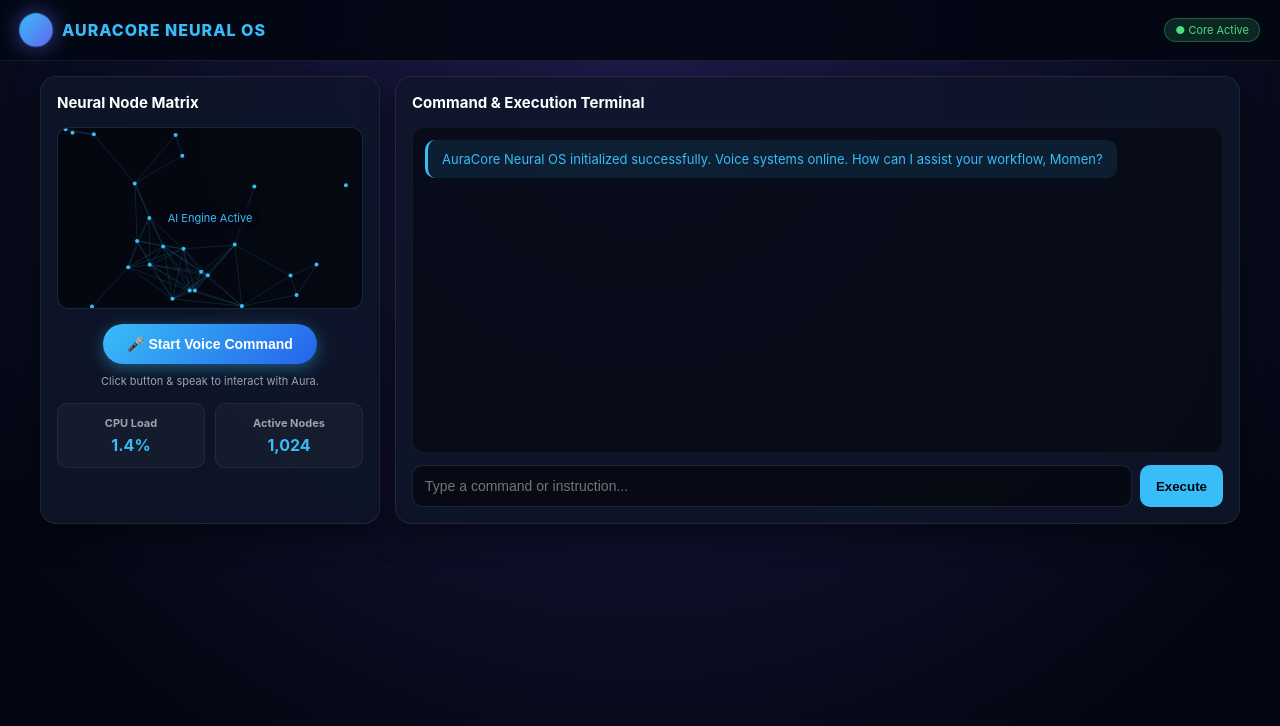
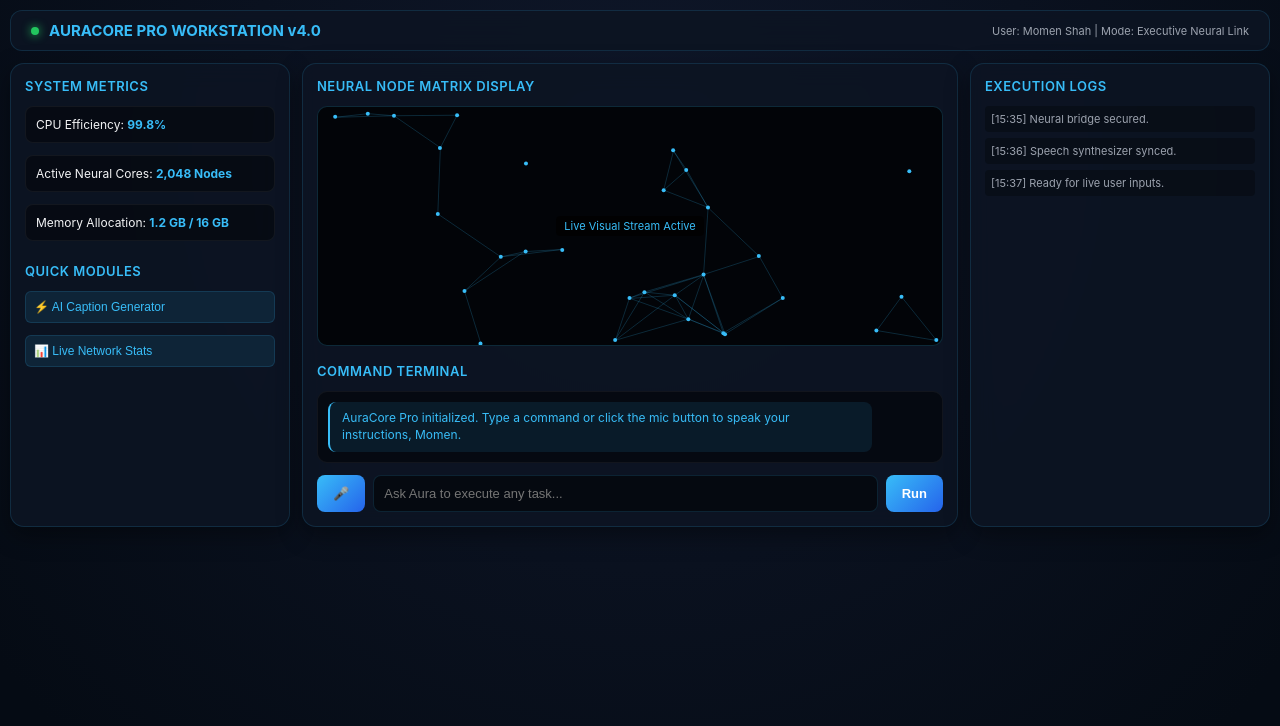
Before and after one commit to shahmomen08-max/aurastream, a plain HTML site: page index.html in a window 1280 px wide. Drawn offline with Linux system fonts and the light colour scheme.

Commit message:
Update index.html

```diff
--- a/index.html
+++ b/index.html
@@ -3,77 +3,83 @@
 <head>
     <meta charset="UTF-8">
     <meta name="viewport" content="width=device-width, initial-scale=1.0">
-    <title>AuraCore Neural OS - Advanced AI Workspace</title>
+    <title>AuraCore Pro - Neural Workstation</title>
     <style>
         :root {
-            --bg-color: #030712;
-            --card-bg: rgba(15, 23, 42, 0.85);
+            --bg-color: #050b14;
+            --panel-bg: rgba(13, 20, 35, 0.9);
             --accent: #38bdf8;
-            --accent-glow: rgba(56, 189, 248, 0.4);
-            --text-main: #f9fafb;
+            --accent-glow: rgba(56, 189, 248, 0.3);
+            --text-main: #f3f4f6;
             --text-sub: #9ca3af;
+            --border-color: rgba(56, 189, 248, 0.15);
         }
+        * { box-sizing: border-box; }
         body {
             font-family: 'Inter', -apple-system, sans-serif;
             background-color: var(--bg-color);
             color: var(--text-main);
             margin: 0;
-            padding: 0;
-            background-image: radial-gradient(circle at 50% 10%, #1e1b4b 0%, #030712 80%);
+            padding: 10px;
             min-height: 100vh;
+            background-image: radial-gradient(circle at 50% 20%, #0f172a 0%, #050b14 90%);
         }
-        header {
+
+        /* Top Header Bar */
+        .top-bar {
             display: flex;
             justify-content: space-between;
             align-items: center;
-            padding: 14px 20px;
-            background: rgba(3, 7, 18, 0.9);
-            backdrop-filter: blur(12px);
-            border-bottom: 1px solid rgba(255, 255, 255, 0.08);
-            position: sticky;
-            top: 0;
-            z-index: 1000;
+            background: var(--panel-bg);
+            border: 1px solid var(--border-color);
+            padding: 10px 20px;
+            border-radius: 12px;
+            margin-bottom: 12px;
+            backdrop-filter: blur(10px);
         }
-        .brand { display: flex; align-items: center; gap: 10px; }
-        .core-orb {
-            width: 32px; height: 32px;
-            background: linear-gradient(135deg, #38bdf8, #6366f1);
-            border-radius: 50%;
-            box-shadow: 0 0 20px var(--accent-glow);
-            animation: pulseOrb 2s infinite alternate;
+        .brand { display: flex; align-items: center; gap: 10px; font-weight: bold; color: var(--accent); font-size: 15px; }
+        .dot { width: 8px; height: 8px; background: #22c55e; border-radius: 50%; box-shadow: 0 0 10px #22c55e; }
+
+        /* Desktop Multi-Column Grid Layout (Jaise Laptop me hai) */
+        .workspace-grid {
+            display: grid;
+            grid-template-columns: 280px 1fr 300px;
+            gap: 12px;
+            max-width: 1400px;
+            margin: 0 auto;
         }
-        @keyframes pulseOrb {
-            0% { transform: scale(0.95); box-shadow: 0 0 10px rgba(56,189,248,0.3); }
-            100% { transform: scale(1.08); box-shadow: 0 0 25px rgba(99,102,241,0.7); }
-        }
-        .brand-name { font-size: 16px; font-weight: 800; letter-spacing: 1px; color: #38bdf8; }
-
-        .main-layout {
-            display: grid;
-            grid-template-columns: 1fr;
-            gap: 15px;
-            padding: 15px;
-            max-width: 1200px;
-            margin: 0 auto;
-            padding-bottom: 90px;
-        }
-        @media(min-width: 768px) {
-            .main-layout { grid-template-columns: 340px 1fr; }
-        }
-        .panel {
-            background: var(--card-bg);
-            backdrop-filter: blur(16px);
-            border: 1px solid rgba(255, 255, 255, 0.08);
-            border-radius: 16px;
-            padding: 16px;
-            box-shadow: 0 10px 30px rgba(0,0,0,0.5);
+        @media(max-width: 1024px) {
+            .workspace-grid { grid-template-columns: 1fr; }
         }
 
-        /* Neural Node Visualizer Canvas */
-        .node-canvas-box {
-            height: 180px;
-            background: rgba(0, 0, 0, 0.6);
-            border-radius: 12px;
+        .panel {
+            background: var(--panel-bg);
+            border: 1px solid var(--border-color);
+            border-radius: 14px;
+            padding: 14px;
+            display: flex;
+            flex-direction: column;
+            gap: 12px;
+            backdrop-filter: blur(12px);
+            box-shadow: 0 8px 25px rgba(0,0,0,0.4);
+        }
+        .panel-title { font-size: 13px; font-weight: 600; color: var(--accent); margin: 0; text-transform: uppercase; letter-spacing: 0.5px; }
+
+        /* Left Side Stats & Quick Tools */
+        .stat-box {
+            background: rgba(0,0,0,0.4);
+            border: 1px solid rgba(255,255,255,0.05);
+            padding: 10px;
+            border-radius: 8px;
+            font-size: 12px;
+        }
+        .stat-box span { color: var(--accent); font-weight: bold; }
+
+        /* Center Neural Screen / Canvas */
+        .main-screen {
+            height: 240px;
+            background: #020408;
+            border-radius: 10px;
             position: relative;
             overflow: hidden;
             border: 1px solid rgba(56, 189, 248, 0.2);
@@ -83,282 +89,218 @@
         }
         canvas { width: 100%; height: 100%; position: absolute; top:0; left:0; }
 
-        .mic-btn-box {
-            text-align: center;
-            margin-top: 15px;
-        }
-        .mic-btn {
-            background: linear-gradient(135deg, #38bdf8, #2563eb);
-            color: #fff; border: none;
-            padding: 12px 24px; border-radius: 30px;
-            font-weight: bold; font-size: 14px; cursor: pointer;
-            box-shadow: 0 4px 15px var(--accent-glow);
-            display: inline-flex; align-items: center; gap: 8px;
-            transition: 0.3s;
-        }
-        .mic-btn.listening {
-            background: linear-gradient(135deg, #ef4444, #dc2626);
-            box-shadow: 0 0 20px rgba(239, 68, 68, 0.6);
-            animation: pulseMic 1.2s infinite;
-        }
-        @keyframes pulseMic {
-            0% { transform: scale(1); }
-            50% { transform: scale(1.05); }
-            100% { transform: scale(1); }
-        }
-
-        /* Chat Stream */
-        .chat-stream {
-            height: 300px;
+        /* Chat / Command Stream */
+        .chat-container {
+            flex: 1;
+            height: 250px;
             overflow-y: auto;
-            background: rgba(0, 0, 0, 0.4);
-            border-radius: 12px;
-            padding: 12px;
-            font-size: 13px;
+            background: rgba(2, 4, 8, 0.6);
+            border-radius: 10px;
+            padding: 10px;
             display: flex;
             flex-direction: column;
-            gap: 10px;
+            gap: 8px;
             border: 1px solid rgba(255,255,255,0.05);
-            margin-bottom: 12px;
         }
-        .msg { padding: 10px 14px; border-radius: 10px; max-width: 85%; line-height: 1.4; }
-        .msg.ai { background: rgba(56, 189, 248, 0.1); color: #38bdf8; align-self: flex-start; border-left: 3px solid #38bdf8; }
-        .msg.user { background: rgba(99, 102, 241, 0.15); color: #e0e7ff; align-self: flex-end; border-right: 3px solid #6366f1; }
+        .message { padding: 8px 12px; border-radius: 8px; font-size: 12px; line-height: 1.4; max-width: 90%; }
+        .message.ai { background: rgba(56, 189, 248, 0.1); color: var(--accent); border-left: 2px solid var(--accent); }
+        .message.user { background: rgba(99, 102, 241, 0.15); color: #e0e7ff; align-self: flex-end; border-right: 2px solid #6366f1; }
 
-        .input-group { display: flex; gap: 8px; }
-        .input-group input {
-            flex: 1; background: rgba(0,0,0,0.5);
-            border: 1px solid rgba(255,255,255,0.1);
-            padding: 12px; border-radius: 10px; color: #fff; outline: none; font-size: 14px;
+        /* Controls */
+        .control-panel {
+            display: flex;
+            gap: 8px;
         }
-        .input-group input:focus { border-color: #38bdf8; }
-        .input-group button {
-            background: #38bdf8; color: #030712; border: none;
-            padding: 0 16px; border-radius: 10px; font-weight: bold; cursor: pointer;
+        .control-panel input {
+            flex: 1;
+            background: rgba(0,0,0,0.5);
+            border: 1px solid var(--border-color);
+            padding: 10px;
+            border-radius: 8px;
+            color: #fff;
+            outline: none;
+            font-size: 13px;
         }
-
-        .metrics-grid {
-            display: grid; grid-template-columns: repeat(2, 1fr); gap: 10px; margin-top: 15px;
+        .control-panel button {
+            background: linear-gradient(135deg, #38bdf8, #2563eb);
+            color: #fff;
+            border: none;
+            padding: 0 16px;
+            border-radius: 8px;
+            font-weight: bold;
+            cursor: pointer;
+            font-size: 13px;
         }
-        .metric-card {
-            background: rgba(255,255,255,0.03);
-            border: 1px solid rgba(255,255,255,0.06);
-            padding: 12px; border-radius: 10px; text-align: center;
+        .mic-active-btn {
+            background: linear-gradient(135deg, #ef4444, #dc2626) !important;
+            animation: pulse 1s infinite;
         }
-        .metric-card h5 { margin: 0; color: #9ca3af; font-size: 11px; }
-        .metric-card p { margin: 5px 0 0 0; color: #38bdf8; font-size: 16px; font-weight: bold; }
+        @keyframes pulse { 0% { opacity: 1; } 50% { opacity: 0.6; } 100% { opacity: 1; } }
     </style>
 </head>
 <body>
 
-    <header>
-        <div class="brand">
-            <div class="core-orb"></div>
-            <div class="brand-name">AURACORE NEURAL OS</div>
+    <div class="top-bar">
+        <div class="brand"><div class="dot"></div> AURACORE PRO WORKSTATION v4.0</div>
+        <div style="font-size: 11px; color: var(--text-sub);">User: Momen Shah | Mode: Executive Neural Link</div>
+    </div>
+
+    <div class="workspace-grid">
+        <div class="panel">
+            <h3 class="panel-title">System Metrics</h3>
+            <div class="stat-box">CPU Efficiency: <span>99.8%</span></div>
+            <div class="stat-box">Active Neural Cores: <span>2,048 Nodes</span></div>
+            <div class="stat-box">Memory Allocation: <span>1.2 GB / 16 GB</span></div>
+
+            <h3 class="panel-title" style="margin-top: 10px;">Quick Modules</h3>
+            <button onclick="runModule('captions')" style="background:rgba(56,189,248,0.1); border:1px solid var(--border-color); color:var(--accent); padding:8px; border-radius:6px; cursor:pointer; font-size:12px; text-align:left;">⚡ AI Caption Generator</button>
+            <button onclick="runModule('analytics')" style="background:rgba(56,189,248,0.1); border:1px solid var(--border-color); color:var(--accent); padding:8px; border-radius:6px; cursor:pointer; font-size:12px; text-align:left;">📊 Live Network Stats</button>
         </div>
-        <div id="netStatus" style="font-size: 11px; background: rgba(74,222,128,0.15); color: #4ade80; padding: 4px 10px; border-radius: 15px; border: 1px solid rgba(74,222,128,0.3);">
-            ● Core Active
-        </div>
-    </header>
 
-    <div class="main-layout">
-        <!-- LEFT PANEL: NEURAL VISUALIZER & VOICE CONTROL -->
         <div class="panel">
-            <h3 style="margin-top:0; font-size:15px; color:#fff;">Neural Node Matrix</h3>
-            <div class="node-canvas-box">
+            <h3 class="panel-title">Neural Node Matrix Display</h3>
+            <div class="main-screen">
                 <canvas id="neuralCanvas"></canvas>
-                <div style="position:relative; z-index:2; font-size:11px; color:#38bdf8; background:rgba(3,7,18,0.8); padding:4px 8px; border-radius:6px;">
-                    AI Engine Active
+                <div style="position:relative; z-index:2; font-size:11px; background:rgba(0,0,0,0.7); padding:3px 8px; border-radius:4px; color:var(--accent);">
+                    Live Visual Stream Active
                 </div>
             </div>
 
-            <div class="mic-btn-box">
-                <button id="micBtn" class="mic-btn" onclick="toggleVoiceRecognition()">
-                    🎤 Start Voice Command
-                </button>
+            <h3 class="panel-title" style="margin-top:5px;">Command Terminal</h3>
+            <div class="chat-container" id="chatStream">
+                <div class="message ai">AuraCore Pro initialized. Type a command or click the mic button to speak your instructions, Momen.</div>
             </div>
-            <p id="voiceStatus" style="text-align:center; font-size:11px; color:var(--text-sub); margin-top:10px;">
-                Click button & speak to interact with Aura.
-            </p>
 
-            <div class="metrics-grid">
-                <div class="metric-card">
-                    <h5>CPU Load</h5>
-                    <p>1.4%</p>
-                </div>
-                <div class="metric-card">
-                    <h5>Active Nodes</h5>
-                    <p>1,024</p>
-                </div>
+            <div class="control-panel">
+                <button id="micBtn" onclick="toggleMic()" title="Voice Command">🎤</button>
+                <input type="text" id="userInput" placeholder="Ask Aura to execute any task..." onkeypress="handleKey(event)">
+                <button onclick="executeCommand()">Run</button>
             </div>
         </div>
 
-        <!-- RIGHT PANEL: COMMAND STREAM & EXECUTION -->
         <div class="panel">
-            <h3 style="margin-top:0; font-size:15px; color:#fff;">Command & Execution Terminal</h3>
-
-            <div class="chat-stream" id="chatStream">
-                <div class="msg ai">AuraCore Neural OS initialized successfully. Voice systems online. How can I assist your workflow, Momen?</div>
-            </div>
-
-            <div class="input-group">
-                <input type="text" id="userInput" placeholder="Type a command or instruction..." onkeypress="handleKey(event)">
-                <button onclick="processCommand()">Execute</button>
+            <h3 class="panel-title">Execution Logs</h3>
+            <div style="font-size: 11px; color: var(--text-sub); display:flex; flex-direction:column; gap:6px;">
+                <div style="background:rgba(0,0,0,0.3); padding:6px; border-radius:4px;">[15:35] Neural bridge secured.</div>
+                <div style="background:rgba(0,0,0,0.3); padding:6px; border-radius:4px;">[15:36] Speech synthesizer synced.</div>
+                <div style="background:rgba(0,0,0,0.3); padding:6px; border-radius:4px;">[15:37] Ready for live user inputs.</div>
             </div>
         </div>
     </div>
 
     <script>
-        // Neural Node Animation on Canvas
+        // Canvas Neural Animation
         const canvas = document.getElementById('neuralCanvas');
         const ctx = canvas.getContext('2d');
-        function resizeCanvas() {
+        function resize() {
             canvas.width = canvas.parentElement.clientWidth;
             canvas.height = canvas.parentElement.clientHeight;
         }
-        window.onresize = resizeCanvas;
-        resizeCanvas();
+        window.onresize = resize;
+        resize();
 
-        let particles = [];
-        for(let i=0; i<25; i++) {
-            particles.push({
-                x: Math.random() * canvas.width,
-                y: Math.random() * canvas.height,
-                vx: (Math.random() - 0.5) * 1,
-                vy: (Math.random() - 0.5) * 1
-            });
+        let nodes = [];
+        for(let i=0; i<30; i++) {
+            nodes.push({ x: Math.random()*canvas.width, y: Math.random()*canvas.height, vx: (Math.random()-0.5)*1.2, vy: (Math.random()-0.5)*1.2 });
         }
 
-        function drawNeural() {
+        function animate() {
             ctx.clearRect(0,0,canvas.width, canvas.height);
             ctx.fillStyle = '#38bdf8';
-            ctx.strokeStyle = 'rgba(56, 189, 248, 0.15)';
-
-            particles.forEach((p, index) => {
-                p.x += p.vx; p.y += p.vy;
-                if(p.x < 0 || p.x > canvas.width) p.vx *= -1;
-                if(p.y < 0 || p.y > canvas.height) p.vy *= -1;
-
-                ctx.beginPath();
-                ctx.arc(p.x, p.y, 2, 0, Math.PI*2);
-                ctx.fill();
-
-                for(let j = index + 1; j < particles.length; j++) {
-                    let p2 = particles[j];
-                    let dist = Math.hypot(p.x - p2.x, p.y - p2.y);
-                    if(dist < 70) {
-                        ctx.beginPath();
-                        ctx.moveTo(p.x, p.y);
-                        ctx.lineTo(p2.x, p2.y);
-                        ctx.stroke();
+            ctx.strokeStyle = 'rgba(56, 189, 248, 0.2)';
+            nodes.forEach((n, idx) => {
+                n.x += n.vx; n.y += n.vy;
+                if(n.x<0 || n.x>canvas.width) n.vx*=-1;
+                if(n.y<0 || n.y>canvas.height) n.vy*=-1;
+                ctx.beginPath(); ctx.arc(n.x, n.y, 2, 0, Math.PI*2); ctx.fill();
+                for(let j=idx+1; j<nodes.length; j++) {
+                    let n2 = nodes[j];
+                    if(Math.hypot(n.x-n2.x, n.y-n2.y) < 80) {
+                        ctx.beginPath(); ctx.moveTo(n.x, n.y); ctx.lineTo(n2.x, n2.y); ctx.stroke();
                     }
                 }
             });
-            requestAnimationFrame(drawNeural);
+            requestAnimationFrame(animate);
         }
-        drawNeural();
+        animate();
 
-        // Speech Synthesis (AI Speaking)
-        function speakText(text) {
-            if ('speechSynthesis' in window) {
+        // Speech Synthesis (AI Voice Response)
+        function speak(text) {
+            if('speechSynthesis' in window) {
                 window.speechSynthesis.cancel();
                 let utterance = new SpeechSynthesisUtterance(text);
                 utterance.rate = 1.0;
-                utterance.pitch = 1.0;
                 window.speechSynthesis.speak(utterance);
             }
         }
 
-        // Speech Recognition (Listening to User)
+        // Speech Recognition (Voice Input)
         let recognition;
-        let isListening = false;
-
-        function toggleVoiceRecognition() {
-            const micBtn = document.getElementById('micBtn');
-            const voiceStatus = document.getElementById('voiceStatus');
-
-            if (!('webkitSpeechRecognition' in window) && !('SpeechRecognition' in window)) {
-                alert("Aapka browser voice recognition support nahi karta. Chrome browser use karein!");
+        let listening = false;
+        function toggleMic() {
+            const btn = document.getElementById('micBtn');
+            if(!('webkitSpeechRecognition' in window) && !('SpeechRecognition' in window)) {
+                alert("Speech recognition is not supported in this browser. Use Google Chrome.");
                 return;
             }
-
-            if (isListening) {
+            const SpeechRec = window.SpeechRecognition || window.webkitSpeechRecognition;
+            if(listening) {
                 if(recognition) recognition.stop();
                 return;
             }
-
-            const SpeechRecognition = window.SpeechRecognition || window.webkitSpeechRecognition;
-            recognition = new SpeechRecognition();
+            recognition = new SpeechRec();
             recognition.lang = 'en-US';
-            recognition.interimResults = false;
-            recognition.maxAlternatives = 1;
-
             recognition.onstart = () => {
-                isListening = true;
-                micBtn.classList.add('listening');
-                micBtn.innerText = "🛑 Listening...";
-                voiceStatus.innerText = "Aura is listening to your command...";
+                listening = true;
+                btn.classList.add('mic-active-btn');
             };
-
-            recognition.onresult = (event) => {
-                let speechResult = event.results[0][0].transcript;
-                document.getElementById('userInput').value = speechResult;
-                processCommand(speechResult);
+            recognition.onresult = (e) => {
+                let text = e.results[0][0].transcript;
+                document.getElementById('userInput').value = text;
+                executeCommand(text);
             };
-
-            recognition.onerror = (event) => {
-                voiceStatus.innerText = "Error occurred in recognition: " + event.error;
-                stopMicState();
-            };
-
-            recognition.onend = () => {
-                stopMicState();
-            };
-
+            recognition.onerror = () => stopMic();
+            recognition.onend = () => stopMic();
             recognition.start();
         }
 
-        function stopMicState() {
-            isListening = false;
-            const micBtn = document.getElementById('micBtn');
-            micBtn.classList.remove('listening');
-            micBtn.innerText = "🎤 Start Voice Command";
-            document.getElementById('voiceStatus').innerText = "Click button & speak to interact with Aura.";
+        function stopMic() {
+            listening = false;
+            document.getElementById('micBtn').classList.remove('mic-active-btn');
         }
 
-        // Process Commands
-        function processCommand(voiceText = null) {
+        function executeCommand(spokenText = null) {
             const input = document.getElementById('userInput');
             const stream = document.getElementById('chatStream');
-            const text = voiceText || input.value.trim();
+            const text = spokenText || input.value.trim();
             if(!text) return;
 
-            stream.innerHTML += `<div class="msg user">${text}</div>`;
+            stream.innerHTML += `<div class="message user">${text}</div>`;
             input.value = '';
             stream.scrollTop = stream.scrollHeight;
 
             setTimeout(() => {
-                let reply = "Task executed successfully across neural nodes.";
+                let reply = `Executed command: "${text}" successfully.`;
                 let lower = text.toLowerCase();
-
                 if(lower.includes('hello') || lower.includes('hi')) {
-                    reply = "Hello Momen! All systems are operating smoothly.";
-                } else if(lower.includes('status') || lower.includes('system')) {
-                    reply = "System status: 1024 active nodes running at peak efficiency.";
+                    reply = "Hello Momen! All systems are online and fully optimized.";
                 } else if(lower.includes('caption') || lower.includes('anime')) {
-                    reply = "Animeverse Caption Module loaded: Ready to generate viral tags.";
-                } else {
-                    reply = "Command '" + text + "' processed by neural core.";
+                    reply = "Animeverse Caption Module activated: #AuraCore #EliteCode 🔥";
                 }
-
-                stream.innerHTML += `<div class="msg ai">${reply}</div>`;
+                stream.innerHTML += `<div class="message ai">${reply}</div>`;
                 stream.scrollTop = stream.scrollHeight;
-                speakText(reply);
-            }, 500);
+                speak(reply);
+            }, 400);
         }
 
-        function handleKey(e) {
-            if(e.key === 'Enter') processCommand();
+        function handleKey(e) { if(e.key === 'Enter') executeCommand(); }
+
+        function runModule(mod) {
+            const stream = document.getElementById('chatStream');
+            let msg = mod === 'captions' ? "AI Caption Generator loaded successfully." : "Live Network Stats synchronized.";
+            stream.innerHTML += `<div class="message ai">${msg}</div>`;
+            stream.scrollTop = stream.scrollHeight;
+            speak(msg);
         }
     </script>
 </body>
```
